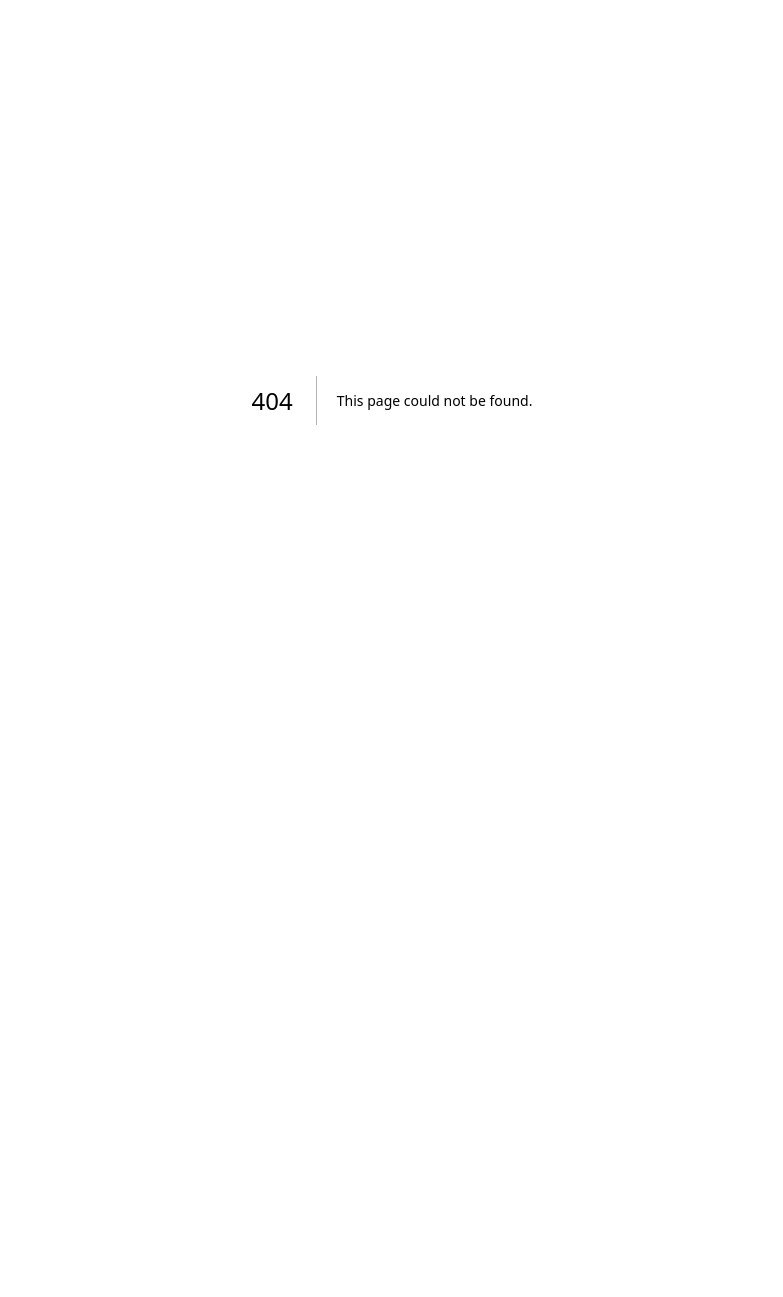
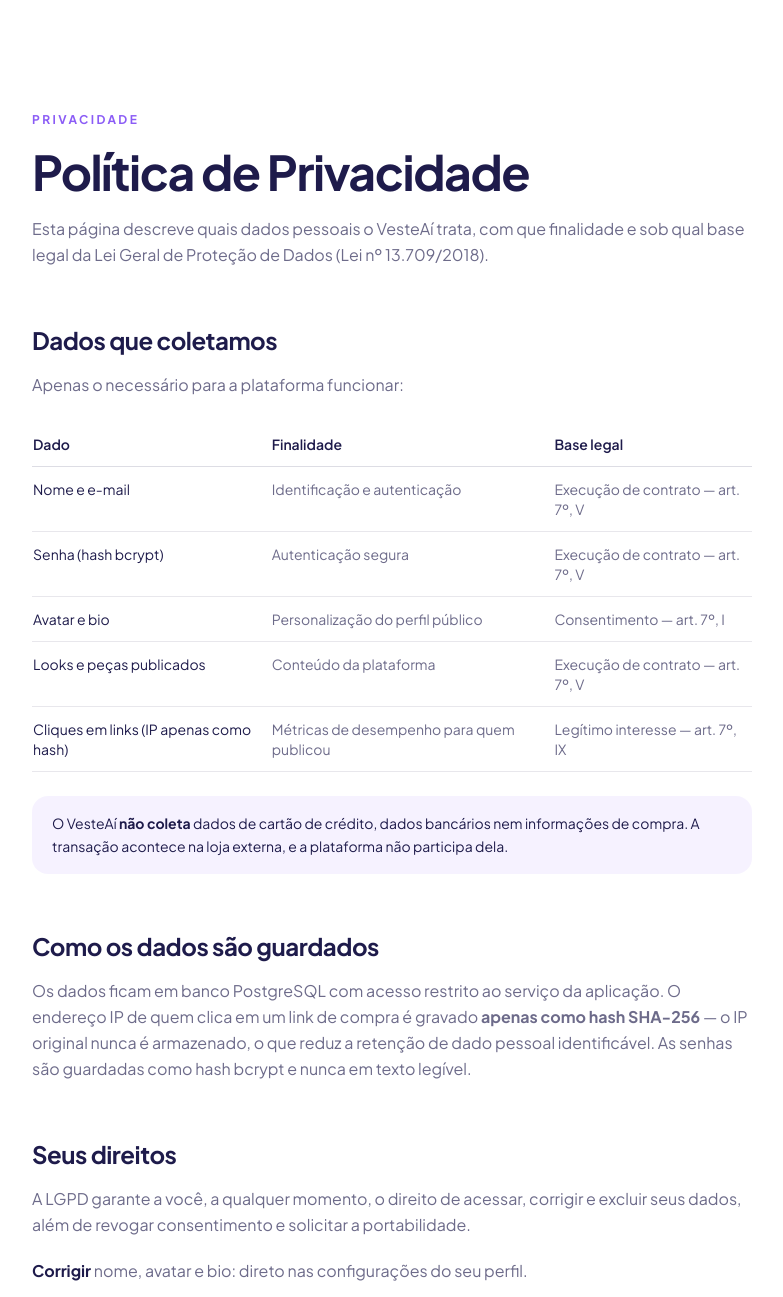
Before and after one commit to kalebefukuda/veste-ai, a Next.js app in the folder frontend/: page /privacidade in a window 1280 px wide. Before the commit this address had no page. Shown: the top 1297 px of the page, without its empty margins (248-1031 px from the left). Before the commit the page ends 800 px from the top, so only its background shows below. Built offline with nearby package versions, Linux system fonts and the light colour scheme.

Commit message:
feat(web): add the privacy policy page and the lgpd links in the footer

```diff
--- /dev/null
+++ b/frontend/app/(public)/privacidade/page.tsx
@@ -0,0 +1,175 @@
+import type { Metadata } from "next";
+import Link from "next/link";
+
+import { CONTATO_LGPD } from "@/lib/contato";
+
+export const metadata: Metadata = {
+  title: "Política de Privacidade — VesteAí",
+  description:
+    "Quais dados o VesteAí coleta, com que finalidade, sob qual base legal da LGPD e como exercer seus direitos.",
+};
+
+const DADOS = [
+  {
+    dado: "Nome e e-mail",
+    finalidade: "Identificação e autenticação",
+    base: "Execução de contrato — art. 7º, V",
+  },
+  {
+    dado: "Senha (hash bcrypt)",
+    finalidade: "Autenticação segura",
+    base: "Execução de contrato — art. 7º, V",
+  },
+  {
+    dado: "Avatar e bio",
+    finalidade: "Personalização do perfil público",
+    base: "Consentimento — art. 7º, I",
+  },
+  {
+    dado: "Looks e peças publicados",
+    finalidade: "Conteúdo da plataforma",
+    base: "Execução de contrato — art. 7º, V",
+  },
+  {
+    dado: "Cliques em links (IP apenas como hash)",
+    finalidade: "Métricas de desempenho para quem publicou",
+    base: "Legítimo interesse — art. 7º, IX",
+  },
+];
+
+export default function PrivacidadePage() {
+  return (
+    <main className="mx-auto max-w-3xl px-6 py-20 lg:py-28">
+      <p className="text-xs font-bold uppercase tracking-[0.2em] text-purple">
+        Privacidade
+      </p>
+      <h1 className="mt-5 text-3xl font-bold leading-[1.1] tracking-[-0.03em] text-navy sm:text-5xl">
+        Política de Privacidade
+      </h1>
+      <p className="mt-5 leading-relaxed text-navy/65">
+        Esta página descreve quais dados pessoais o VesteAí trata, com que
+        finalidade e sob qual base legal da Lei Geral de Proteção de Dados (Lei
+        nº 13.709/2018).
+      </p>
+
+      <h2 className="mt-14 text-2xl font-bold tracking-[-0.02em] text-navy">
+        Dados que coletamos
+      </h2>
+      <p className="mt-4 leading-relaxed text-navy/65">
+        Apenas o necessário para a plataforma funcionar:
+      </p>
+
+      <div className="mt-6 overflow-x-auto">
+        <table className="w-full min-w-[34rem] border-collapse text-left text-sm">
+          <thead>
+            <tr className="border-b border-navy/15">
+              <th scope="col" className="py-3 pr-4 font-semibold text-navy">
+                Dado
+              </th>
+              <th scope="col" className="py-3 pr-4 font-semibold text-navy">
+                Finalidade
+              </th>
+              <th scope="col" className="py-3 font-semibold text-navy">
+                Base legal
+              </th>
+            </tr>
+          </thead>
+          <tbody>
+            {DADOS.map((linha) => (
+              <tr
+                key={linha.dado}
+                className="border-b border-navy/10 align-top"
+              >
+                <td className="py-3 pr-4 text-navy">{linha.dado}</td>
+                <td className="py-3 pr-4 text-navy/65">{linha.finalidade}</td>
+                <td className="py-3 text-navy/65">{linha.base}</td>
+              </tr>
+            ))}
+          </tbody>
+        </table>
+      </div>
+
+      <p className="mt-6 rounded-2xl bg-purple-light/15 px-5 py-4 text-sm leading-relaxed text-navy">
+        O VesteAí <strong>não coleta</strong> dados de cartão de crédito, dados
+        bancários nem informações de compra. A transação acontece na loja
+        externa, e a plataforma não participa dela.
+      </p>
+
+      <h2 className="mt-14 text-2xl font-bold tracking-[-0.02em] text-navy">
+        Como os dados são guardados
+      </h2>
+      <p className="mt-4 leading-relaxed text-navy/65">
+        Os dados ficam em banco PostgreSQL com acesso restrito ao serviço da
+        aplicação. O endereço IP de quem clica em um link de compra é gravado{" "}
+        <strong>apenas como hash SHA-256</strong> — o IP original nunca é
+        armazenado, o que reduz a retenção de dado pessoal identificável. As
+        senhas são guardadas como hash bcrypt e nunca em texto legível.
+      </p>
+
+      <h2 className="mt-14 text-2xl font-bold tracking-[-0.02em] text-navy">
+        Seus direitos
+      </h2>
+      <p className="mt-4 leading-relaxed text-navy/65">
+        A LGPD garante a você, a qualquer momento, o direito de acessar,
+        corrigir e excluir seus dados, além de revogar consentimento e solicitar
+        a portabilidade.
+      </p>
+      <ul className="mt-5 space-y-3 leading-relaxed text-navy/65">
+        <li>
+          <strong className="text-navy">Corrigir</strong> nome, avatar e bio:
+          direto nas configurações do seu perfil.
+        </li>
+        <li>
+          <strong className="text-navy">Acessar, exportar ou excluir</strong>{" "}
+          seus dados: por solicitação no e-mail abaixo. Ainda não há botão de
+          autoatendimento para isso — o pedido é atendido manualmente, no prazo
+          legal.
+        </li>
+      </ul>
+      <p className="mt-5 leading-relaxed text-navy/65">
+        Pedidos devem ser enviados para{" "}
+        <a
+          href={`mailto:${CONTATO_LGPD}`}
+          className="rounded font-semibold text-purple underline-offset-4 hover:underline focus-visible:ring-2 focus-visible:ring-purple/40"
+        >
+          {CONTATO_LGPD}
+        </a>{" "}
+        e são respondidos em até{" "}
+        <strong className="text-navy">15 dias corridos</strong>, conforme a
+        LGPD. A exclusão da conta remove os dados pessoais e os looks
+        publicados.
+      </p>
+
+      <h2 className="mt-14 text-2xl font-bold tracking-[-0.02em] text-navy">
+        Retenção
+      </h2>
+      <p className="mt-4 leading-relaxed text-navy/65">
+        Os dados são mantidos enquanto a conta existir. Depois da exclusão, os
+        dados pessoais são removidos. Registros de clique já anonimizados, sem
+        vínculo com pessoa identificável, podem ser mantidos de forma agregada
+        para estatística.
+      </p>
+
+      <h2 className="mt-14 text-2xl font-bold tracking-[-0.02em] text-navy">
+        Cookies
+      </h2>
+      <p className="mt-4 leading-relaxed text-navy/65">
+        O VesteAí usa um único cookie, estritamente necessário para manter você
+        autenticado depois do login. Não há cookie de publicidade, de
+        rastreamento de terceiros nem de analytics — por isso não existe banner
+        de consentimento: cookie estritamente necessário não depende de
+        consentimento prévio.
+      </p>
+
+      <p className="mt-16 border-t border-navy/10 pt-8 text-sm text-navy/50">
+        Projeto acadêmico de Engenharia de Software — Católica SC.{" "}
+        <Link
+          href="/"
+          className="rounded font-medium text-purple underline-offset-4 hover:underline"
+        >
+          Voltar para a página inicial
+        </Link>
+      </p>
+    </main>
+  );
+}
--- a/frontend/components/layout/Footer.tsx
+++ b/frontend/components/layout/Footer.tsx
@@ -1,12 +1,49 @@
+import Link from "next/link";
+
+import { CONTATO_LGPD } from "@/lib/contato";
+
 export default function Footer() {
   return (
-    <footer className="border-t border-navy/10 py-8">
-      <div className="mx-auto flex max-w-6xl flex-col items-center justify-between gap-4 px-6 text-sm text-navy/50 sm:flex-row">
-        <div className="flex items-center font-semibold text-navy">
-          <span>Veste</span>
-          <span className="text-purple">Aí</span>
+    <footer className="border-t border-navy/10 py-12">
+      <div className="mx-auto flex max-w-6xl flex-col gap-8 px-6 sm:flex-row sm:items-start sm:justify-between">
+        <div>
+          <p className="flex items-center text-lg font-bold tracking-[-0.02em]">
+            <span className="text-navy">Veste</span>
+            <span className="text-purple">Aí</span>
+          </p>
+          <p className="mt-3 max-w-[42ch] text-sm leading-relaxed text-navy/55">
+            Monte looks completos e linke cada peça na loja onde ela está.
+          </p>
         </div>
-        <p>&copy; {new Date().getFullYear()} VesteAí. Todos os direitos reservados.</p>
+
+        <nav aria-label="Privacidade e dados" className="text-sm">
+          <p className="font-semibold text-navy">Privacidade e dados</p>
+          <ul className="mt-3 space-y-2 text-navy/60">
+            <li>
+              <Link
+                href="/privacidade"
+                className="rounded underline-offset-4 transition hover:text-purple hover:underline focus-visible:ring-2 focus-visible:ring-purple/40"
+              >
+                Política de Privacidade
+              </Link>
+            </li>
+            <li>
+              <a
+                href={`mailto:${CONTATO_LGPD}`}
+                className="rounded underline-offset-4 transition hover:text-purple hover:underline focus-visible:ring-2 focus-visible:ring-purple/40"
+              >
+                Exercer meus direitos (LGPD)
+              </a>
+            </li>
+          </ul>
+        </nav>
+      </div>
+
+      <div className="mx-auto mt-10 max-w-6xl border-t border-navy/10 px-6 pt-6">
+        <p className="text-sm text-navy/50">
+          &copy; {new Date().getFullYear()} VesteAí. Projeto acadêmico de
+          Engenharia de Software — Católica SC.
+        </p>
       </div>
     </footer>
   );
--- a/frontend/components/sections/Pricing.tsx
+++ b/frontend/components/sections/Pricing.tsx
@@ -32,27 +32,27 @@
 
 export default function Pricing() {
   return (
-    <section id="precos" className="relative isolate overflow-hidden bg-navy py-24 text-white lg:py-32">
+    <section id="precos" className="relative isolate overflow-hidden bg-navy py-20 text-white lg:py-24">
       {/* Mesmo halo do card grande de recursos: uma cor só, difusa, sem gradiente de duas. */}
       <div
         aria-hidden
-        className="pointer-events-none absolute -left-32 top-0 h-[34rem] w-[34rem] rounded-full bg-purple/30 blur-3xl"
+        className="pointer-events-none absolute -left-32 top-0 h-[26rem] w-[26rem] rounded-full bg-purple/30 blur-3xl"
       />
       <div
         aria-hidden
-        className="pointer-events-none absolute -right-24 bottom-0 h-[26rem] w-[26rem] rounded-full bg-purple/20 blur-3xl"
+        className="pointer-events-none absolute -right-24 bottom-0 h-[20rem] w-[20rem] rounded-full bg-purple/20 blur-3xl"
       />
 
       <div className="mx-auto max-w-6xl px-6 text-center">
         <p className="text-xs font-bold uppercase tracking-[0.2em] text-purple-light">Preços</p>
-        <h2 className="mx-auto mt-5 max-w-2xl text-3xl font-bold leading-[1.1] tracking-[-0.03em] sm:text-5xl">
+        <h2 className="mx-auto mt-4 max-w-xl text-3xl font-bold leading-[1.1] tracking-[-0.03em] sm:text-4xl">
           Monetize seu estilo. <span className="text-purple-light">Escolha seu plano.</span>
         </h2>
-        <p className="mx-auto mt-5 max-w-[46ch] leading-relaxed text-white/65">
+        <p className="mx-auto mt-4 max-w-[46ch] leading-relaxed text-white/65">
           Comece de graça e evolua conforme seus resultados crescem.
         </p>
 
-        <div className="mx-auto mt-14 grid max-w-2xl gap-5 sm:grid-cols-2">
+        <div className="mx-auto mt-12 grid max-w-2xl items-start gap-5 sm:grid-cols-2">
           {PLANS.map((plan) => (
             <PlanCard key={plan.name} plan={plan} />
           ))}
@@ -65,7 +65,7 @@
 function PlanCard({ plan }: { plan: PricingPlan }) {
   return (
     <div
-      className={`relative flex flex-col rounded-3xl border p-8 text-left backdrop-blur-sm ${
+      className={`relative flex flex-col rounded-3xl border p-7 text-left backdrop-blur-sm ${
         plan.highlight ? "border-purple-light/40 bg-white/[0.07]" : "border-white/10 bg-white/[0.03]"
       }`}
     >
@@ -76,12 +76,12 @@
       )}
 
       <p className="text-sm text-white/60">{plan.name}</p>
-      <p className="mt-2 text-4xl font-bold tracking-[-0.03em]">
+      <p className="mt-1.5 text-3xl font-bold tracking-[-0.03em]">
         {plan.price}
         <span className="text-base font-normal text-white/50">{plan.period}</span>
       </p>
 
-      <ul className="mt-7 flex-1 space-y-3 text-sm text-white/75">
+      <ul className="mt-6 space-y-2.5 text-sm text-white/75">
         {plan.features.map((feature) => (
           <li key={feature} className="flex items-start gap-2.5">
             <Check size={16} className="mt-0.5 shrink-0 text-purple-light" aria-hidden />
@@ -93,7 +93,7 @@
       {/* Os dois levam ao cadastro: a assinatura só existe a partir da conta criada. */}
       <Link
         href={REGISTER}
-        className={`mt-9 rounded-2xl px-5 py-3.5 text-center text-sm font-semibold transition
+        className={`mt-7 rounded-2xl px-5 py-3.5 text-center text-sm font-semibold transition
           focus-visible:ring-2 focus-visible:ring-purple-light/60 focus-visible:ring-offset-2
           focus-visible:ring-offset-navy motion-safe:active:scale-[0.99] ${
             plan.highlight
--- /dev/null
+++ b/frontend/lib/contato.ts
@@ -0,0 +1,3 @@
+// Precisa existir como caixa que RECEBE antes desta página ir ao ar: política de
+// privacidade com canal morto é pior que não ter política.
+export const CONTATO_LGPD = "privacidade@vesteai.site";
```
